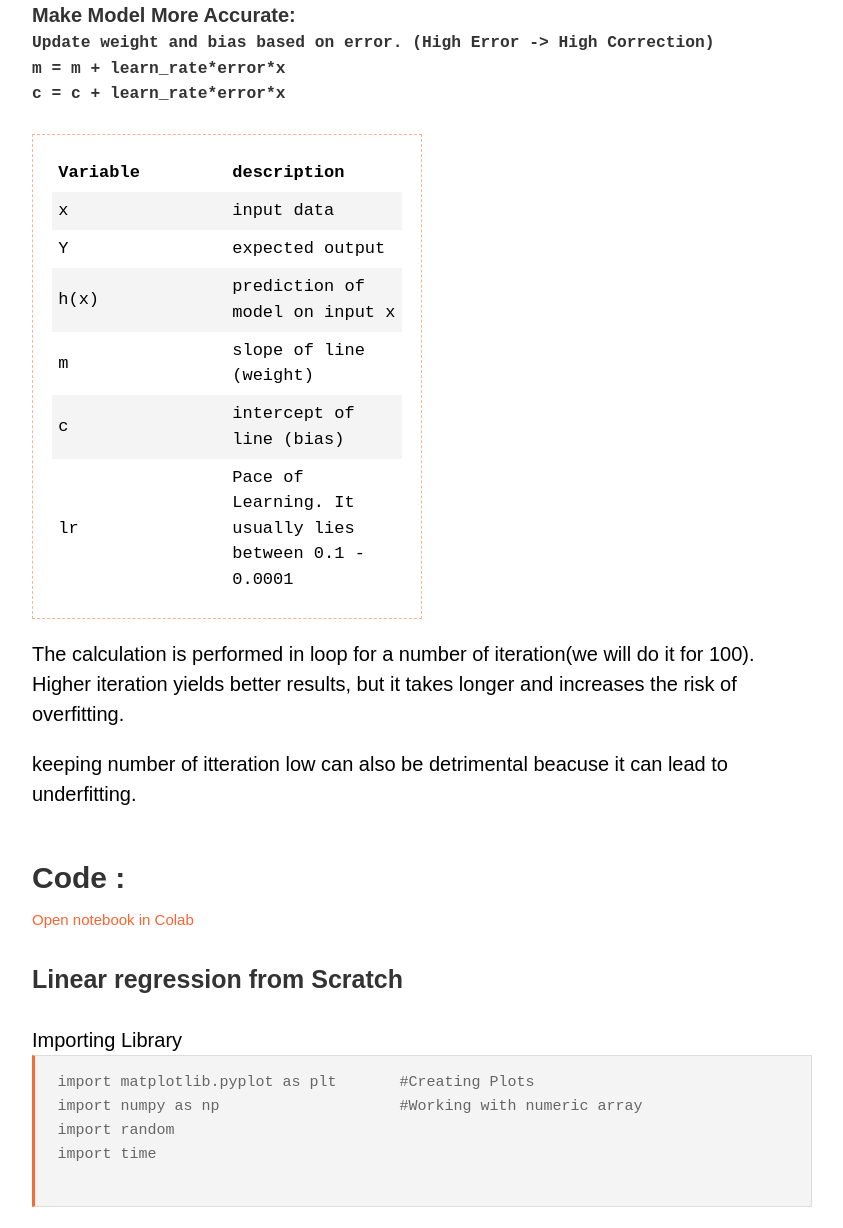
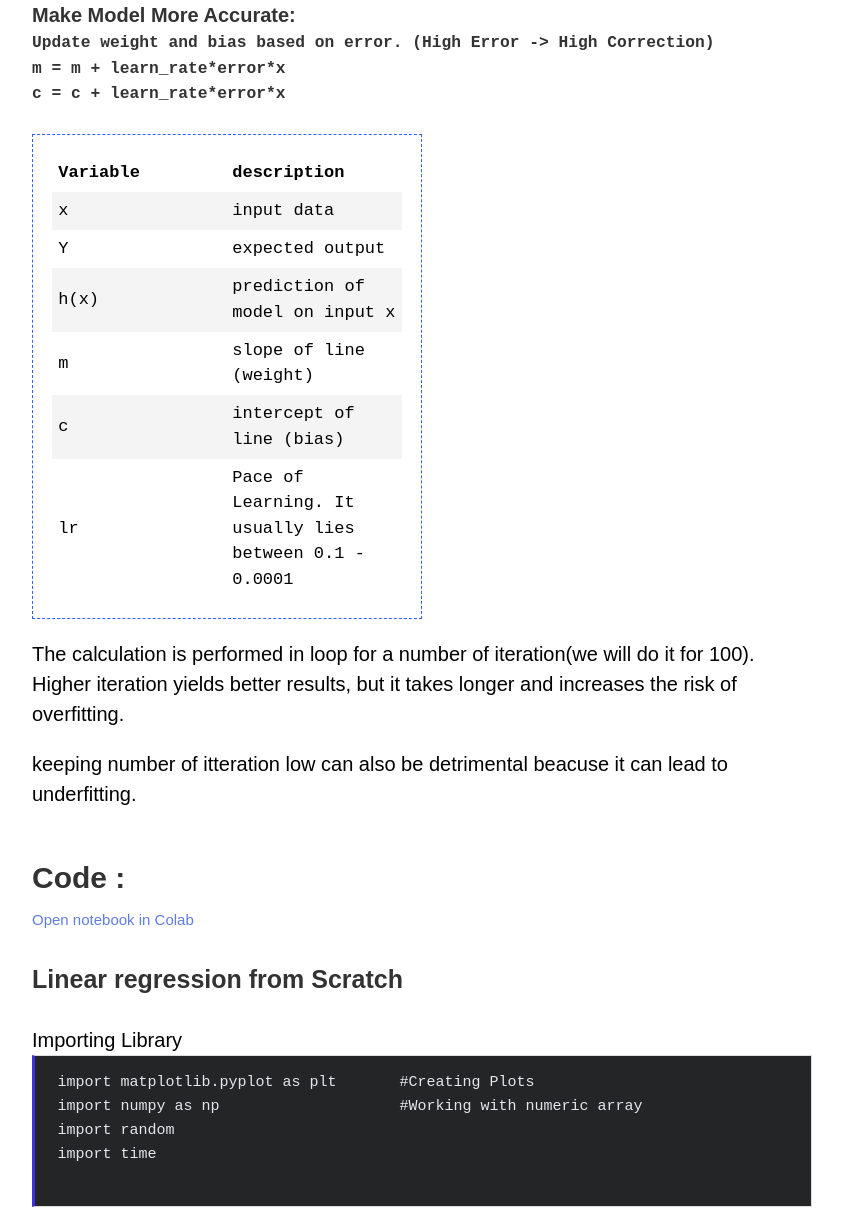
Before and after one commit to ABajad/Linear-Regression-From-Scratch, a plain HTML site: page index.html in a window 1280 px wide. Shown: the part 677-1905 px from the top of the page, without its empty margins (218-1061 px from the left). Drawn offline with Linux system fonts and the light colour scheme.

Commit message:
css changes, no jekyll file

```diff
--- a/index.css
+++ b/index.css
@@ -1,8 +1,8 @@
 pre {
-  background: #f4f4f4;
+  background: #242526;
   border: 1px solid #ddd;
-  border-left: 3px solid #f36d33;
-  color: #666;
+  border-left: 3px solid #3c30e7;
+  color: #e4e6eb;
   page-break-inside: avoid;
   font-family: monospace;
   font-size: 15px;
@@ -13,6 +13,10 @@ pre {
   padding: 1em 1.5em;
   display: block;
   word-wrap: break-word;
+}
+pre:hover {
+  background-color: #3a3b3c;
+  color: #ffffff;
 }
 /* div {
     white-space: pre-wrap;
@@ -50,7 +54,7 @@ h4 {
 }
 
 a {
-  color: #fa6432;
+  color: #607ee2;
   text-decoration: none;
 }
 a:hover,
@@ -104,7 +108,7 @@ img {
 blockquote {
   padding-left: 1em;
   font-style: italic;
-  border-left: solid 1px #fa6432;
+  border-left: solid 1px #323ffa;
 }
 
 table {
@@ -144,7 +148,7 @@ pre.example {
   overflow: auto;
   font-size: 0.85rem;
   font-family: monospace, monospace;
-  border: 1px dashed rgba(250, 100, 50, 0.5);
+  border: 1px dashed rgb(50, 97, 250);
 }
 
 .title {
@@ -184,7 +188,7 @@ figure figcaption {
 .footnote-definition .footnote-body {
   margin: 1em 0;
   padding: 0 1em;
-  border: 1px dashed rgba(250, 100, 50, 0.3);
+  border: 1px dashed rgba(0, 4, 255, 0.582);
   background-color: rgba(200, 200, 200, 0.2);
 }
 .footnote-definition .footnote-body p:only-child {
```
Also changed, not shown: 1 other file.
